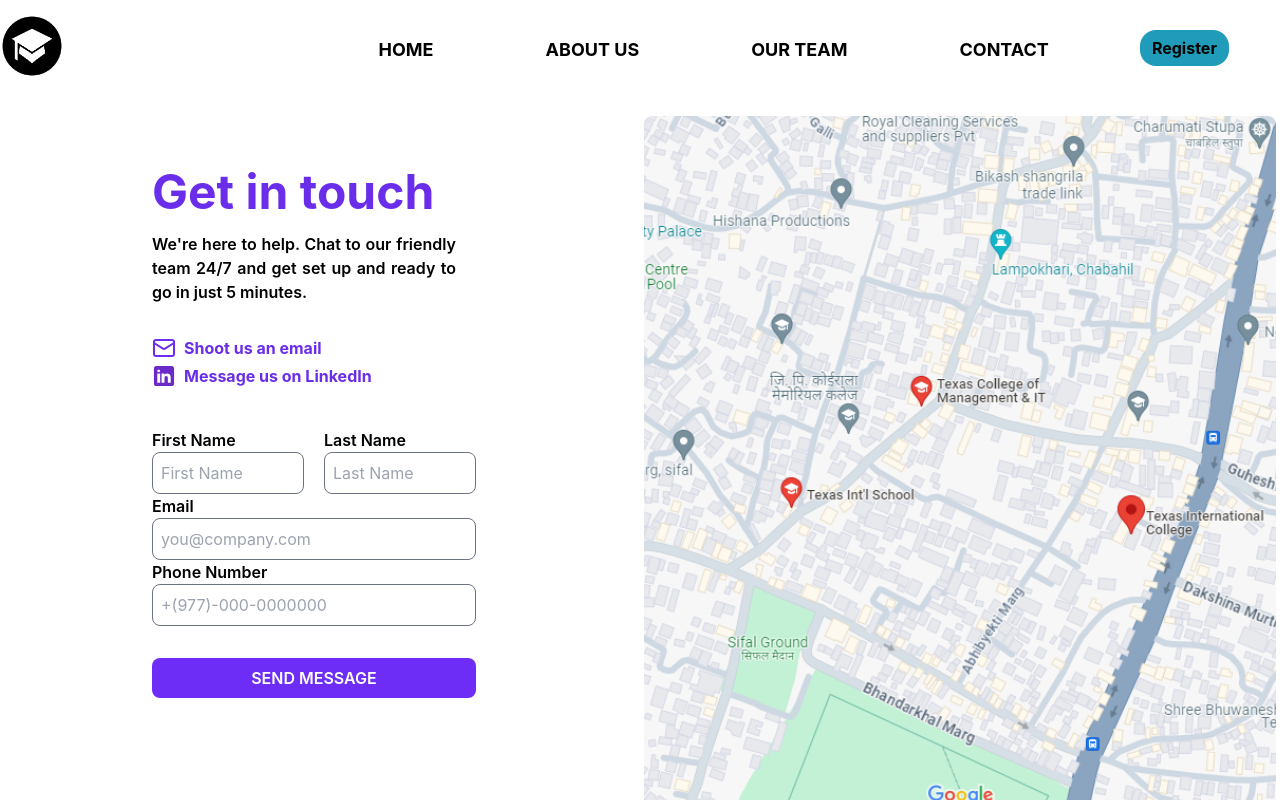
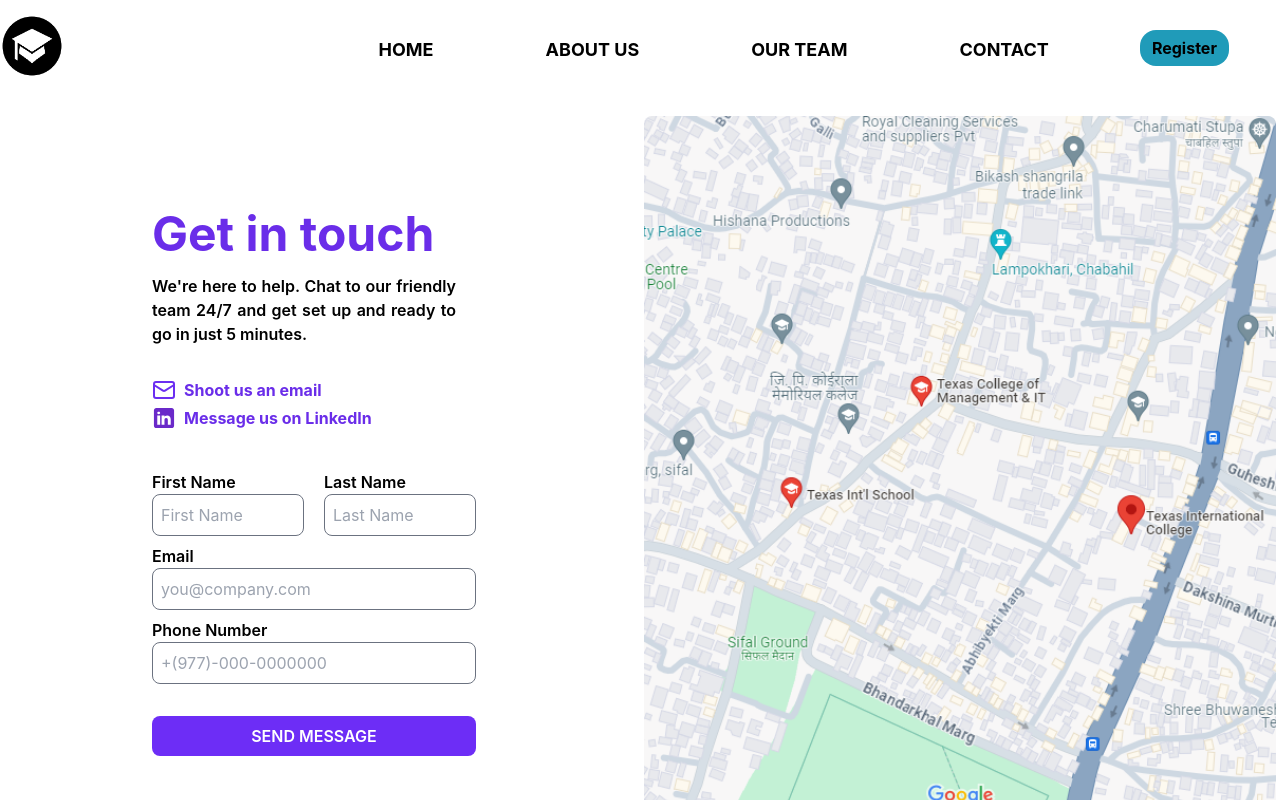
Before and after one commit to TexasCollegeBscCSIT/react-app-csit, a React (Vite) app: page /contact in a window 1280 px wide. Built offline with nearby package versions, Linux system fonts and the light colour scheme.

Commit message:
contact page done

```diff
--- a/src/pages/Contact.tsx
+++ b/src/pages/Contact.tsx
@@ -3,9 +3,9 @@ import React from "react";
 export default function Contact() {
   return (
     <div className="bg-white h-full">
-      <div className="w-full container grid grid-flow-col grid-cols-2 mx-auto">
-        <div className=" text-black contact-info pl-28 ">
-          <div className="p-10 mt-8 w-96 text-justify">
+      <div className="w-full container grid grid-flow-col grid-cols-2 mx-auto ">
+        <div className=" text-black contact-info pl-28  my-auto  ">
+          <div className="p-10  w-96 text-justify ">
             <h1 className="text-5xl text-[#6A2DE9] font-bold">Get in touch</h1>
             <p className="mt-4 font-semibold">
               We're here to help. Chat to our friendly team 24/7 and get set up
@@ -56,7 +56,7 @@ export default function Contact() {
                   />
                 </div>
               </div>
-              <div className="pl-10">
+              <div className="pl-10 mt-2">
                 <label className="flex w-full font-semibold">Email</label>
                 <input
                   className="flex w-full  bg-white border border-gray-500 p-2 rounded-lg"
@@ -64,7 +64,7 @@ export default function Contact() {
                   placeholder="you@company.com"
                 />
               </div>
-              <div className="pl-10 ">
+              <div className="pl-10 mt-2">
                 <label className="flex w-full font-semibold">
                   Phone Number
                 </label>
```
